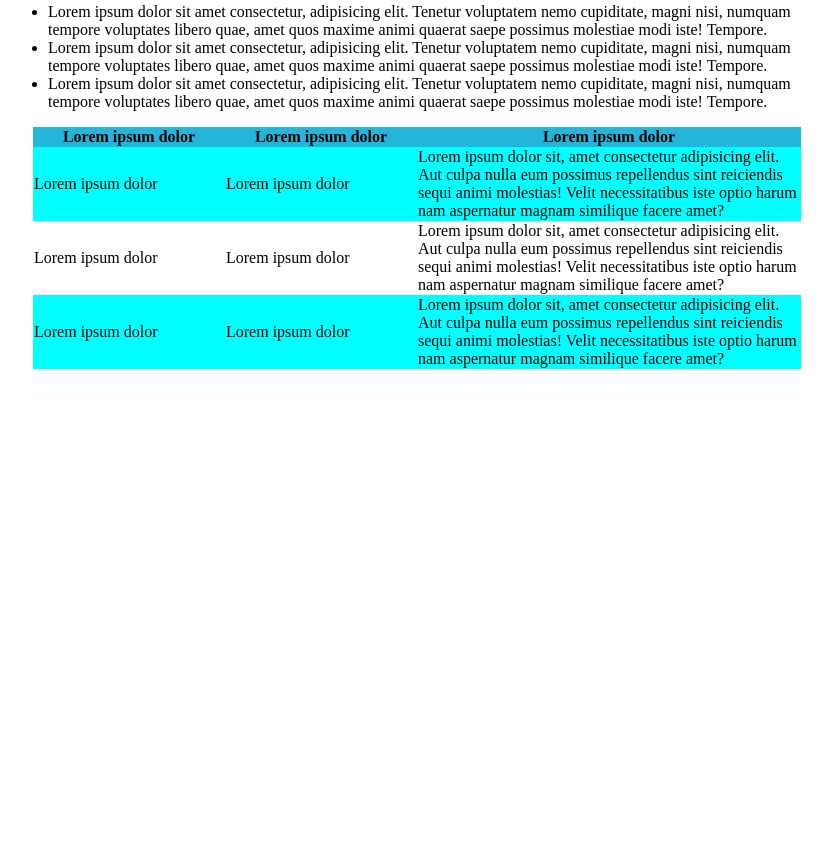
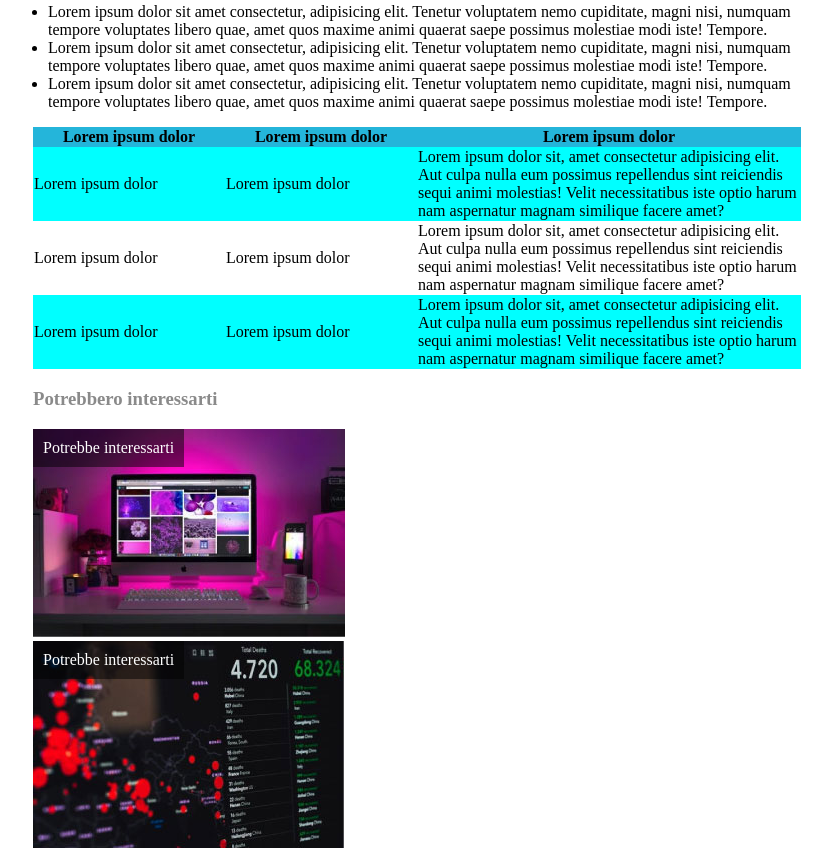
Before and after one commit to FrancescoMinichiello/html-css-booleaner, a plain HTML site: page index.html in a window 1280 px wide. Shown: the part 1161-2013 px from the top of the page, without its empty margins (223-1055 px from the left). Before the commit the page ends 1530 px from the top, so only its background shows below. Drawn offline with Linux system fonts and the light colour scheme.

Commit message:
Added Footer - Esercizio finito

```diff
--- a/index.html
+++ b/index.html
@@ -33,7 +33,8 @@
         </figure>
 
         <!--Paragrafo di testo-->
-        <p>Lorem ipsum dolor sit amet consectetur adipisicing elit. Facere repellat quas aut saepe. Hic pariatur fugiat
+        <p>Lorem ipsum dolor sit amet consectetur adipisicing elit. Facere repellat quas aut saepe.
+            Hic pariatur fugiat
             deserunt sunt numquam, maiores natus ea repellendus excepturi quo reiciendis quas molestias ad amet. Lorem
             ipsum dolor sit amet consectetur adipisicing elit.<span class="sottolineatura-paragrafo">Nisi quis quae
                 beatae deleniti numquam nihil, perferendis
@@ -95,7 +96,17 @@
     </main>
 
     <!--Piè di pagina-->
-    <footer></footer>
+    <footer>
+        <h3>Potrebbero interessarti</h3>
+        <div class="related-post">
+            <img src="img/monitor.jpg" alt="monitor">
+            <div class="testo-sovrapposto">Potrebbe interessarti</div>
+        </div>
+        <div class="related-post">
+            <img src="img/graph.jpg" alt="monitor">
+            <div class="testo-sovrapposto">Potrebbe interessarti</div>
+        </div>
+    </footer>
 </body>
 
 </html>
--- a/style.css
+++ b/style.css
@@ -23,7 +23,7 @@ h1 {
 
 .author {
     font-size: 20px;
-    color: lightgray;
+    color: rgb(138, 138, 138);
     margin-top: 0;
 }
 
@@ -33,7 +33,7 @@ a {
 
 .data-articolo {
     font-size: 12px;
-    color: lightgray;
+    color: rgb(138, 138, 138);
     margin-top: 0;
 }
 
@@ -74,3 +74,20 @@ table {
 .colore-corpo-tabella {
     background-color: aqua;
 }
+
+h3 {
+    color: rgb(138, 138, 138);
+}
+
+.related-post {
+    position: relative;
+    margin: auto;
+}
+
+.testo-sovrapposto {
+    position: absolute;
+    top: 0;
+    left: 0;
+    color: white;
+    background-color: rgba(0, 0, 0, 0.5);
+    padding: 10px;
```
